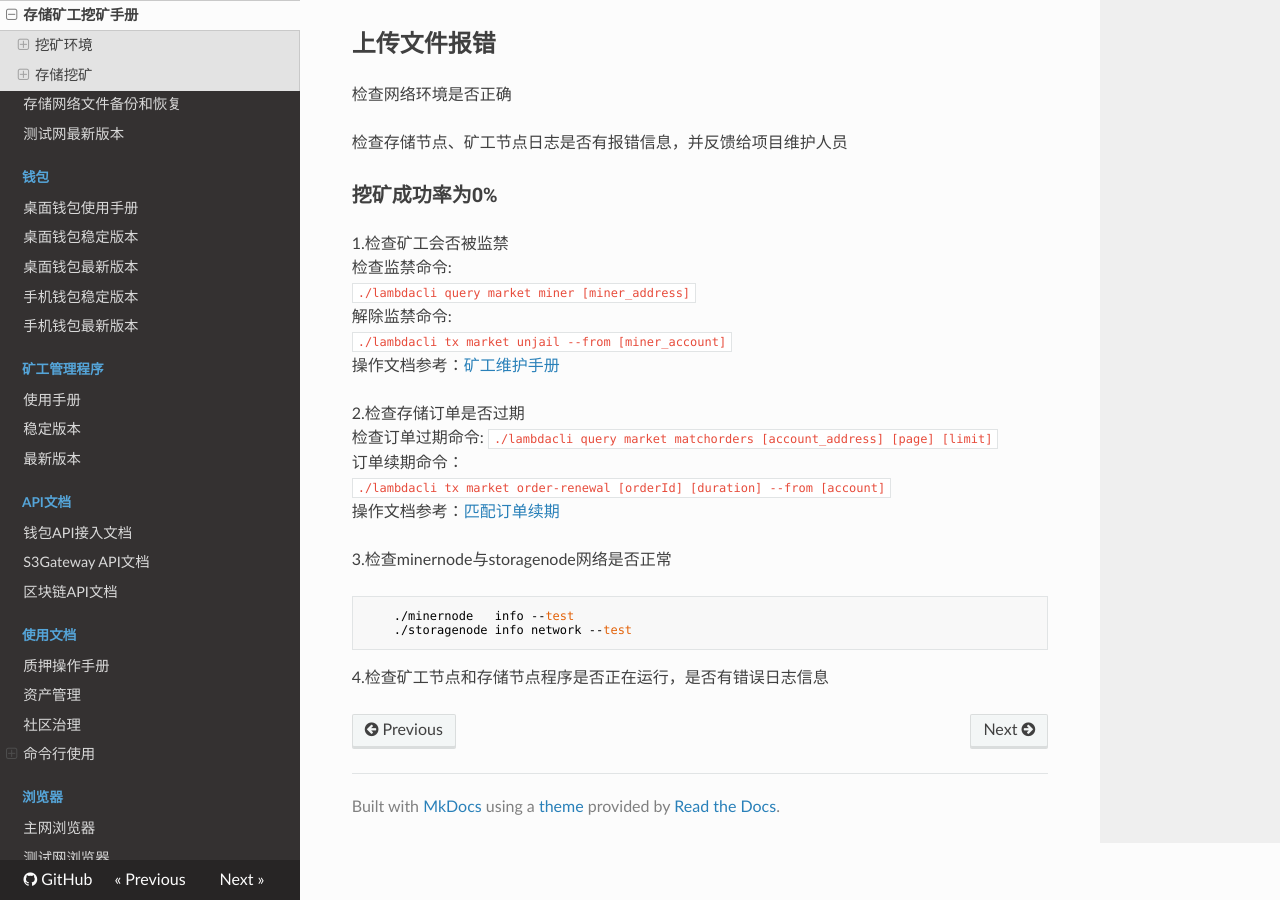
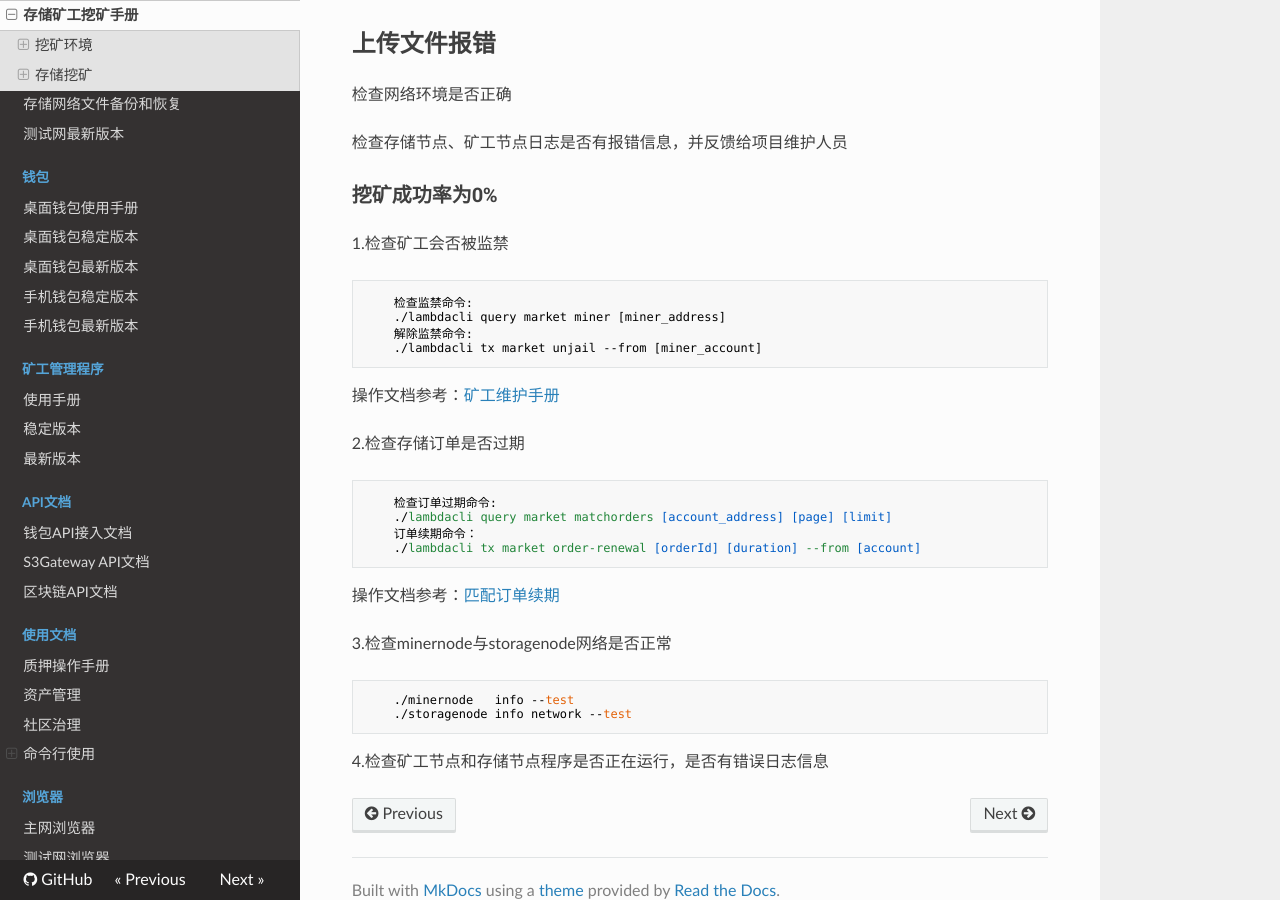
Before and after one commit to fireagainsmile/launch, an MkDocs documentation site: the page built from docs/Lambda-Store-and-Mining.md, in a window 1280 px wide and 900 px high, scrolled down 3816 px. Built offline with MkDocs 1.6.1, drawn with Linux system fonts in a browser that asks for light colours; nearby versions of some CDN libraries.

````diff
--- a/docs/Lambda-Store-and-Mining.md
+++ b/docs/Lambda-Store-and-Mining.md
@@ -110,17 +110,21 @@ data_dir = [ "磁盘1", "磁盘2", "磁盘N"]
 
 ### 挖矿成功率为0%
 1.检查矿工会否被监禁
+```
     检查监禁命令:
-    `./lambdacli query market miner [miner_address]`
+    ./lambdacli query market miner [miner_address]
     解除监禁命令:
-    `./lambdacli tx market unjail --from [miner_account]`
+    ./lambdacli tx market unjail --from [miner_account]
+```
 操作文档参考：[矿工维护手册](Lambda-Miner-Maintain.md)
 
 2.检查存储订单是否过期
+```
     检查订单过期命令:
-    `./lambdacli query market matchorders [account_address] [page] [limit]`
+    ./lambdacli query market matchorders [account_address] [page] [limit]
     订单续期命令：
-    `./lambdacli tx market order-renewal [orderId] [duration] --from [account]`
+    ./lambdacli tx market order-renewal [orderId] [duration] --from [account]
+```
 操作文档参考：[匹配订单续期](http://docs.lambda.im/Testnet-Miner-Guide/#_21)
 
 3.检查minernode与storagenode网络是否正常
````
